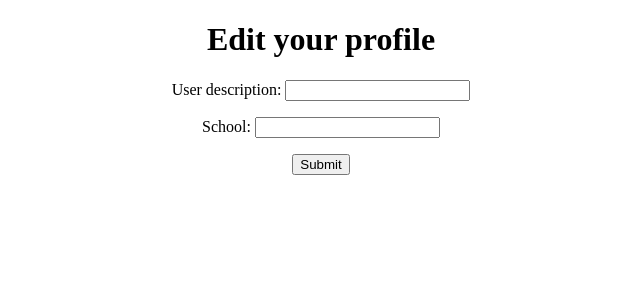
After one commit to csc301-fall2014/Proj-Evening-Team8-repo, a Django app: template messageboard/mainsite/templates/userprofile/edituserprofile.html in a window 1280 px wide. The commit adds this page. Shown: the top 300 px of the page, without its empty margins (319-959 px from the left). Run offline with Django 3.2, Linux system fonts and the light colour scheme; the template is opened without the code that fills it: values that come from a table or form of the project are taken from there, others are empty.

Commit message:
basic implementation of user profiles now done
Former-commit-id: 8b8abb32c74ce82aa52672c4896c594ddac82d1b

```diff
--- a/messageboard/mainsite/forms.py
+++ b/messageboard/mainsite/forms.py
@@ -1,6 +1,6 @@
 from django import forms
 from django.contrib.auth.models import User
-from mainsite.models import Message, Topic, Group
+from mainsite.models import Message, Topic, Group, UserProfile
 
 
 class UserForm(forms.ModelForm):
@@ -12,6 +12,20 @@ class UserForm(forms.ModelForm):
             'password': forms.PasswordInput(attrs={'required': 'True'}),
             'email': forms.TextInput(attrs={'required': 'True'}),
         }
+
+    # Ensure e-mail is unique.
+    def clean_email(self):
+        email = self.cleaned_data.get('email')
+        username = self.cleaned_data.get('username')
+        if email and User.objects.filter(email=email).exclude(username=username).count():
+            raise forms.ValidationError(u'Email addresses must be unique.')
+        return email
+
+
+class UserProfileForm(forms.ModelForm):
+    class Meta:
+        model = UserProfile
+        exclude = ('user', 'activation_key', 'key_expires', 'timejoined')
 
     # Ensure e-mail is unique.
     def clean_email(self):
--- a/messageboard/mainsite/models.py
+++ b/messageboard/mainsite/models.py
@@ -7,6 +7,9 @@ class UserProfile(models.Model):
     user = models.OneToOneField(User, related_name='user_profile')
     activation_key = models.CharField(max_length=40, blank=True, unique=True)
     key_expires = models.DateTimeField(default=timezone.now)
+    user_description = models.CharField(max_length=200, blank=True, default = "")
+    school = models.CharField(max_length=200, blank=True, default = "", unique=False, null=True)
+    timejoined = models.DateTimeField(default=timezone.now)
 
     def __str__(self):
         return self.user.username
--- a/messageboard/mainsite/templates/messageboard.html
+++ b/messageboard/mainsite/templates/messageboard.html
@@ -12,6 +12,7 @@
 </div>
 <div class="navBar" align="left">
     <ul>
+    <li><a href="userprofile/{{ user.id }}">Your Profile</a></li>
     <li><a href="creategroup">Create a Group</a></li>
     <li><a href="joinedgroups">My Joined Groups</a></li>
     <li><a href="joingroup">Join a Group</a></li>
--- /dev/null
+++ b/messageboard/mainsite/templates/userprofile/edituserprofile.html
@@ -0,0 +1,21 @@
+<!DOCTYPE html>
+<html>
+<head lang="en">
+    <meta charset="UTF-8">
+    <title>Edit your profile</title>
+</head>
+<body>
+
+<div id="container" align="center">
+<h1>Edit your profile</h1>
+	<form action="" method="post" enctype="multipart/form-data"> <!--Send form data back to same view via POST-->
+	    {% csrf_token %}
+	    {{ form.as_p }}
+	    <p>
+	        <input type="submit" value="Submit" />
+	    </p>
+
+	</form>
+</div>
+</body>
+</html>
--- a/messageboard/mainsite/urls.py
+++ b/messageboard/mainsite/urls.py
@@ -27,4 +27,8 @@ urlpatterns = [
 
     # Table view
     url(r'^messageboard/myview/$', views.myview, name='myview'),
+
+    # User profiles
+    url(r'^messageboard/userprofile/(?P<userid>[0-9]*)/$', views.userprofile, name='userprofile'),
+    url(r'^messageboard/userprofile/(?P<userid>[0-9]*)/edit/$', views.edituserprofile, name='edituserprofile'),
 ]
```
Also changed, not shown: messageboard/mainsite/templates/userprofile/userprofile.html (added, +25 -0 lines), messageboard/mainsite/migrations/0008_auto_20141105_0246.py (added), 1 other file.
